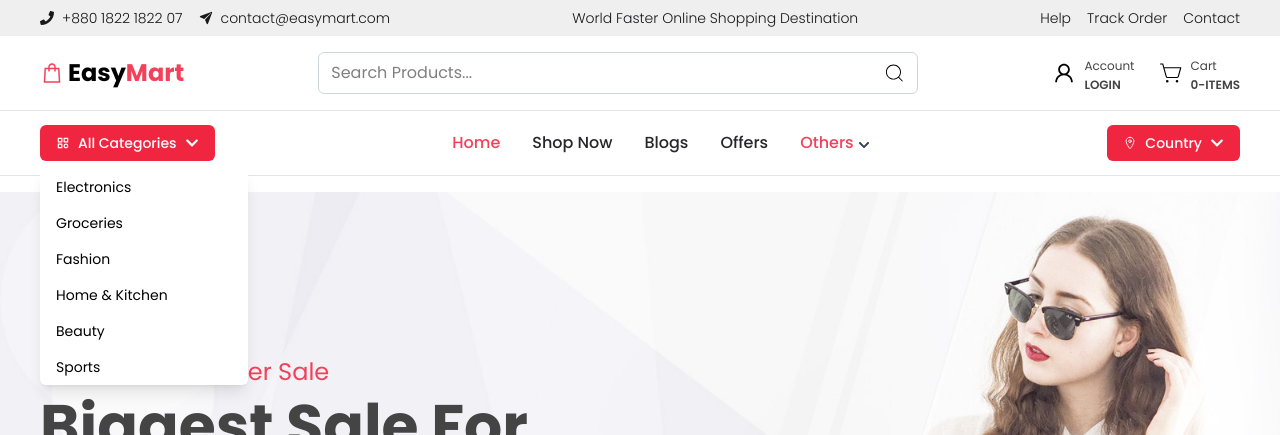
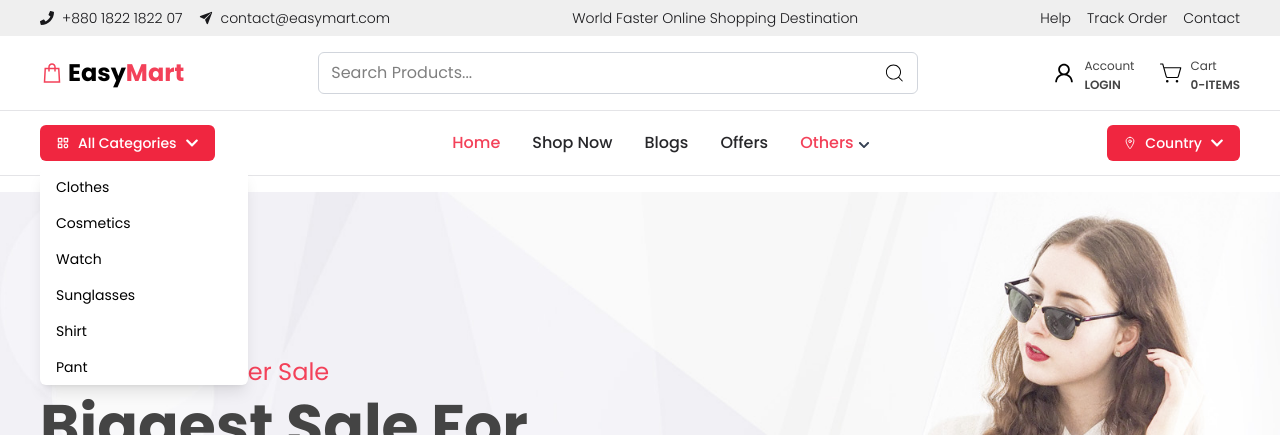
Before and after one commit to rehan606/EasyMart-Ecommerce-website, a React (Vite) app: page / in a window 1280 px wide. Both pictures are taken after a click on the button "All Categories". Shown: the top 435 px of the page. Built offline with nearby package versions, Linux system fonts and the light colour scheme.

Commit message:
dispaly menu category products

```diff
--- a/src/Components/Navbar/BottomNavbar.jsx
+++ b/src/Components/Navbar/BottomNavbar.jsx
@@ -3,15 +3,9 @@ import { FaChevronDown, FaBars, FaTimes } from "react-icons/fa";
 import { BiCategory } from "react-icons/bi";
 import { IoLocationOutline } from "react-icons/io5";
 import { Link, NavLink } from "react-router-dom";
+import useData from "../../Hooks/useData";
 
-const categories = [
-  "Electronics",
-  "Groceries",
-  "Fashion",
-  "Home & Kitchen",
-  "Beauty",
-  "Sports",
-];
+
 
 const countries = ["Bangladesh", "India", "USA", "UK", "Canada"];
 
@@ -59,6 +53,8 @@ const BottomNavbar = () => {
     const [mobileOpen, setMobileOpen] = useState(false);
     const [selectedCountry, setSelectedCountry] = useState("Country");
 
+    const {categories} = useData();
+
     return (
         <section className="border-b border-t border-b-zinc-200 border-t-zinc-200 bg-white sticky top-0 z-30">
             <nav className="container mx-auto  px-4 md:px-10">
@@ -74,14 +70,15 @@ const BottomNavbar = () => {
                         </button>
 
                         {catOpen && (
-                        <ul className="absolute left-0 mt-2 w-52 bg-white shadow-lg rounded-md z-50">
-                        {categories.map((cat) => (
-                            <li
-                            key={cat}
+                            <ul className="absolute left-0 mt-2 w-52 bg-white shadow-lg rounded-md z-50 flex flex-col">
+                                {categories.map((category) => (
+                                    <Link to={`/category/${category.slug}`}
+                                    key={category.id}
+                                    onClick={() => setCatOpen(false)}
                                     className="px-4 py-2 hover:bg-gray-100 cursor-pointer text-sm"
                                     >
-                            {cat}
-                            </li>
+                                    {category.name}
+                                    </Link>
                                 ))}
                             </ul>
                         )}
--- a/src/Data/products.json
+++ b/src/Data/products.json
@@ -107,7 +107,7 @@
 
   {
     "id": 6,
-    "category": "Shirt",
+    "category": "shirt",
     "categoryId": 5,
     "title": "Formal Cotton Shirt",
     "description": "Breathable cotton formal shirt perfect for office and meetings.",
```
Lines whose indentation alone changed are shown as unchanged.
